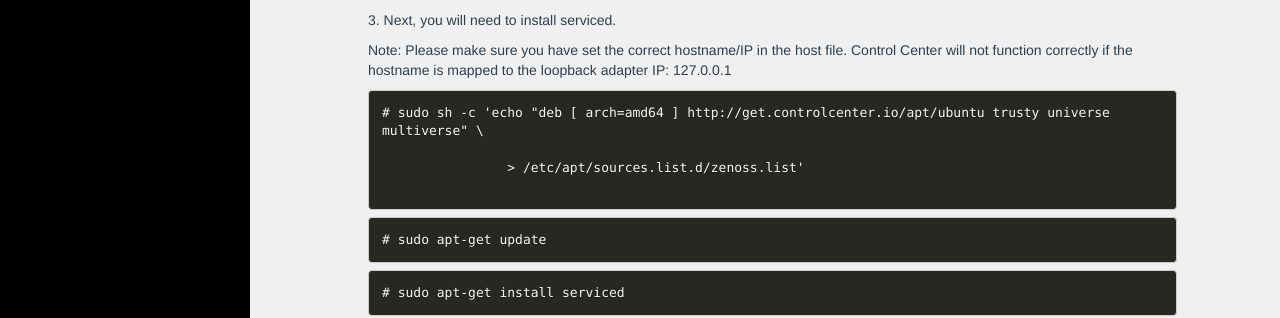
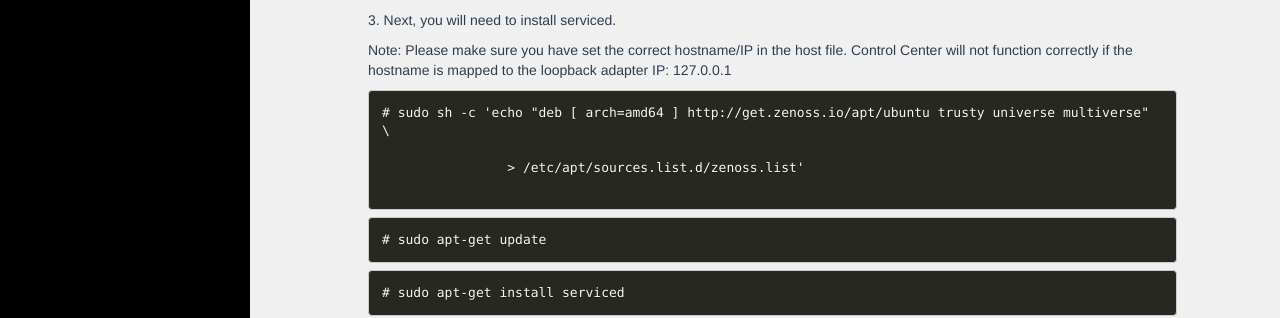
Before and after one commit to control-center/zenoss.io, a Jekyll site: the page built from gettingstarted.html, in a window 1280 px wide and 900 px high. Shown: the part 420-738 px from the top of the window. Built offline with Jekyll 4.4.1, drawn with Linux system fonts in a browser that asks for light colours; nearby versions of some CDN libraries; Markdown is read by kramdown in place of the engine named in the settings.

Commit message:
Update gettingstarted.html

```diff
--- a/gettingstarted.html
+++ b/gettingstarted.html
@@ -53,7 +53,7 @@
 
 
 
-            <pre class="language-"><code># sudo sh -c &#39;echo &quot;deb [ arch=amd64 ] http://get.controlcenter.io/apt/ubuntu trusty universe multiverse&quot; \ <br>
+            <pre class="language-"><code># sudo sh -c &#39;echo &quot;deb [ arch=amd64 ] http://get.zenoss.io/apt/ubuntu trusty universe multiverse&quot; \ <br>
                 > /etc/apt/sources.list.d/zenoss.list'
             </code></pre>
 
```
